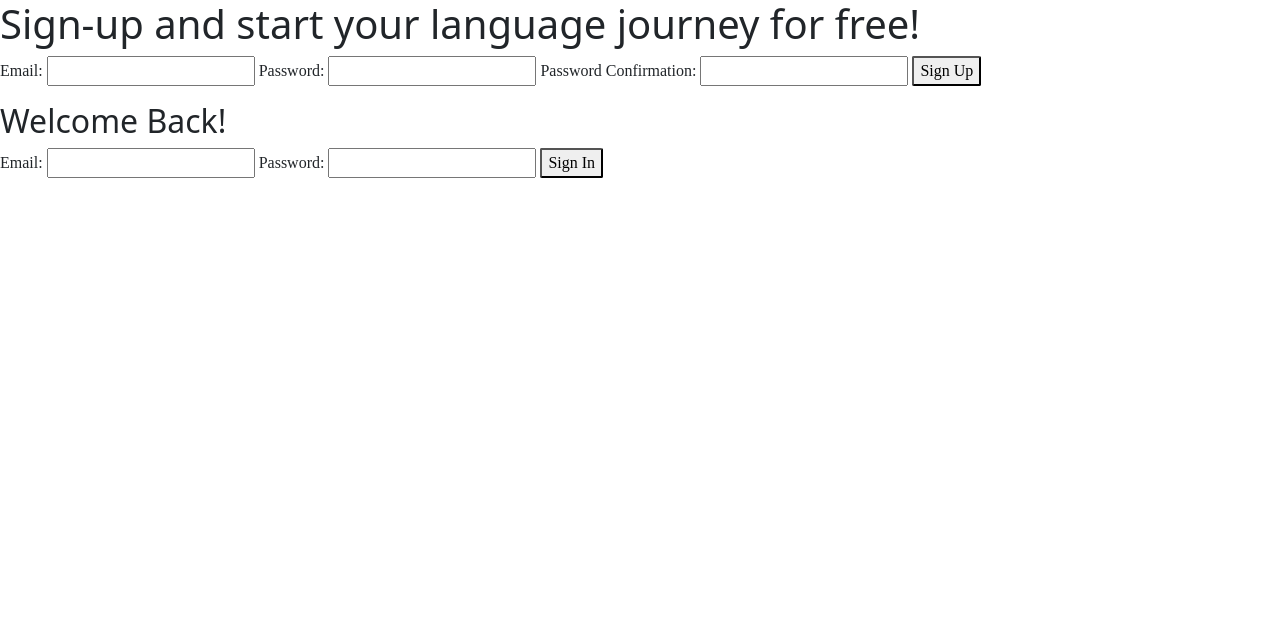
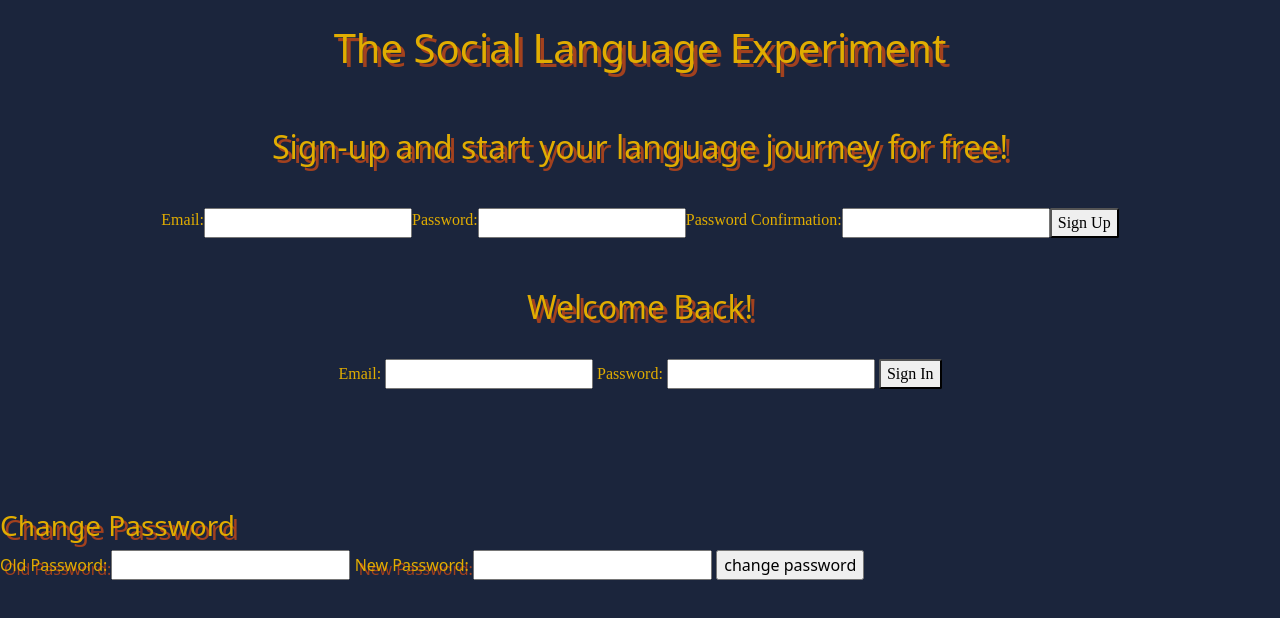
Before and after one commit to tommycravens/The-Social-Language-Experiment-client, a website built with webpack: page index.html in a window 1280 px wide. Built offline with nearby package versions, Linux system fonts and the light colour scheme.

Commit message:
Changes to UI, html, and styling

```diff
--- a/app/auth/ui.js
+++ b/app/auth/ui.js
@@ -21,6 +21,7 @@ const onSignInSuccess = (response) => {
   $("#sign-in-header").css('display', 'none')
   $("#sign-up-form").css("display", "none")
   $("#sign-up-header").css("display", "none")
+  $(".container").css("display", "block")
 }
 
 const onSignOutSuccess = () => {
--- a/app/styles/index.scss
+++ b/app/styles/index.scss
@@ -1,9 +1,34 @@
 @import '~bootstrap/scss/bootstrap';
 @import url('https://fonts.googleapis.com/css2?family=Spectral:wght@300&display=swap');
 
+body {
+  background-color: #1b253c
+}
+h1 {
+  color: #E1Ad01;
+  text-shadow: 4px 4px #a2411e;
+  display: flex;
+  justify-content: center;
+  text-align: center
+}
+h2 {
+ color: #E1Ad01;
+ text-shadow: 4px 4px #a2411e;
+ display: flex;
+ justify-content: center;
+ text-align: center
+}
+h3 {
+  color:  #E1Ad01;
+  text-shadow: 4px 4px #a2411e
+}
 // Sign up
 #sign-up-form {
   font-family: 'Spectral', serif;
+  color: #E1Ad01;
+  display: flex;
+  justify-content: center;
+  padding: 10px
 }
 
 #sign-up {
@@ -18,6 +43,10 @@
 // Sign in
 #sign-in-form {
   font-family: 'Spectral', serif;
+  color: #E1Ad01;
+  display: flex;
+  justify-content: center;
+  text-align: center
 }
 
 #sign-in {
@@ -29,12 +58,30 @@
   background-color: #E1Ad01
 }
 
+
+
 // Sign out
 #sign-out {
   font-family: 'Spectral', serif;
-  border-radius: 2px
+  border-radius: 2px;
+  color: #E1Ad01
 }
 
 #sign-out:hover {
   background-color: #E1Ad01
 }
+
+.container {
+  display: flex;
+  justify-content: center;
+  text-align: center;
+  padding: 10px
+}
+#change-password {
+  color:  #E1Ad01;
+  text-shadow: 4px 4px #a2411e
+}
+
+// #change-password:hover {
+//   background-color: #E1Ad01
+// }
--- a/index.html
+++ b/index.html
@@ -12,12 +12,16 @@
       <script src="public/application.js" type="text/javascript" charset="utf-8" defer></script>
     </head>
     <body>
+      <br>
+    <h1>The Social Language Experiment</h1>
+      </br>
 
       <!-- sign up -->
-      <h1 id="sign-up-header" style="display:block">Sign-up and start your language journey for free!</h1>
+      <br>
+      <h2 id="sign-up-header" style="display:block">Sign-up and start your language journey for free!</h2>
+      </br>
+
       <form id="sign-up-form">
-          <!-- <label>Name:</label>
-          <input name="credentials[name]" type="name"> -->
         <label>Email:</label>
         <input name="credentials[email]" type="email">
         <label>Password:</label>
@@ -26,13 +30,14 @@
         <input name="credentials[password_confirmation]" type="password">
         <input id="sign-up" type="submit" value="Sign Up">
       </form>
-
         <p id="message"></p>
 
   <!-- sign in -->
       <!-- I want to greet user with their name at sign-in: how will I go about that? var username = prompt("What's your name?")
                   document.write("Welcome Back " + username/name + "!" + " We are so glad you decided to come back and continue learning with us!") would be super cool to make this a modal, but I also don't know which file to use-->
+      <br>
       <h2 id="sign-in-header" style="display:block">Welcome Back!</h2>
+      </br>
           <form id="sign-in-form" style="display:block">
             <label>Email:</label>
             <input name="credentials[email]" type="email">
@@ -40,6 +45,18 @@
             <input name="credentials[password]" type="password">
             <input id="sign-in" type="submit" value="Sign In">
           </form>
+<br>
+<br>
+<div class="container" style="display:none">
+  <button id="create-word" type="submit" class="btn btn-warning">CREATE</button>
+  <button id="read-word" type="submit" class="btn btn-warning">READ</button>
+  <button id="update-word" type="submit" class="btn btn-warning">UPDATE</button>
+  <button id="delete-word" type="submit" class="btn btn-warning">DELETE</button>
+</div>
+
+</br>
+</br>
+
 
   <!-- sign out -->
   <h2 id="sign-out-header" style="display:none">Want to Sign Out?</h2>
@@ -47,6 +64,17 @@
     Sign Out
   </button>
 
+  <br>
+<!-- Change Password -->
+<h3>Change Password</h3>
+<form id="change-password">
+  <label> Old Password:</label>
+  <input name="passwords[old]" type="password">
+  <label>New Password:</label>
+  <input name="passwords[new]" type="password">
+  <input type="submit" value="change password">
+</form>
+</br>
 
     </body>
 </html>
```
Lines whose indentation alone changed are shown as unchanged.
